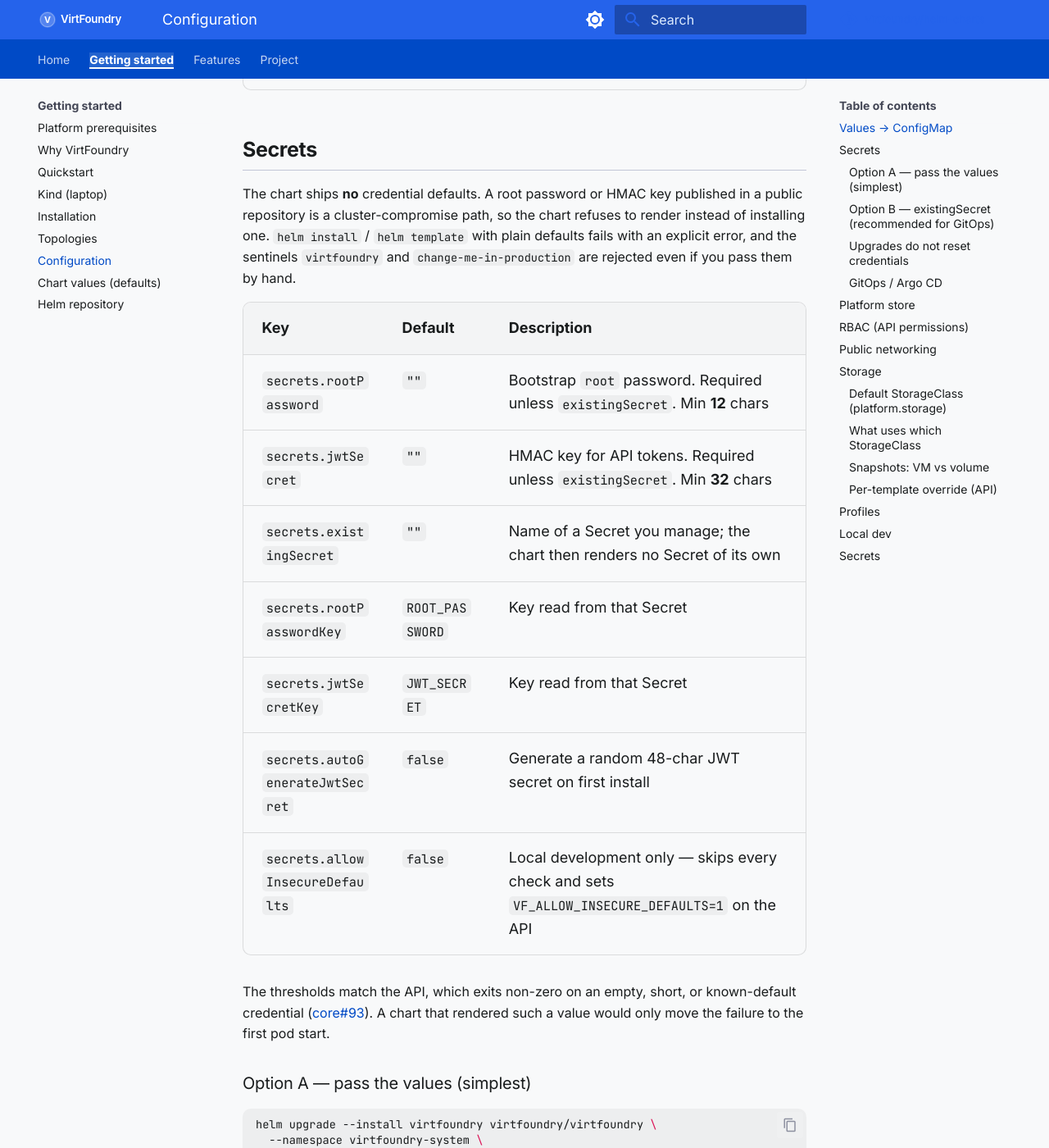
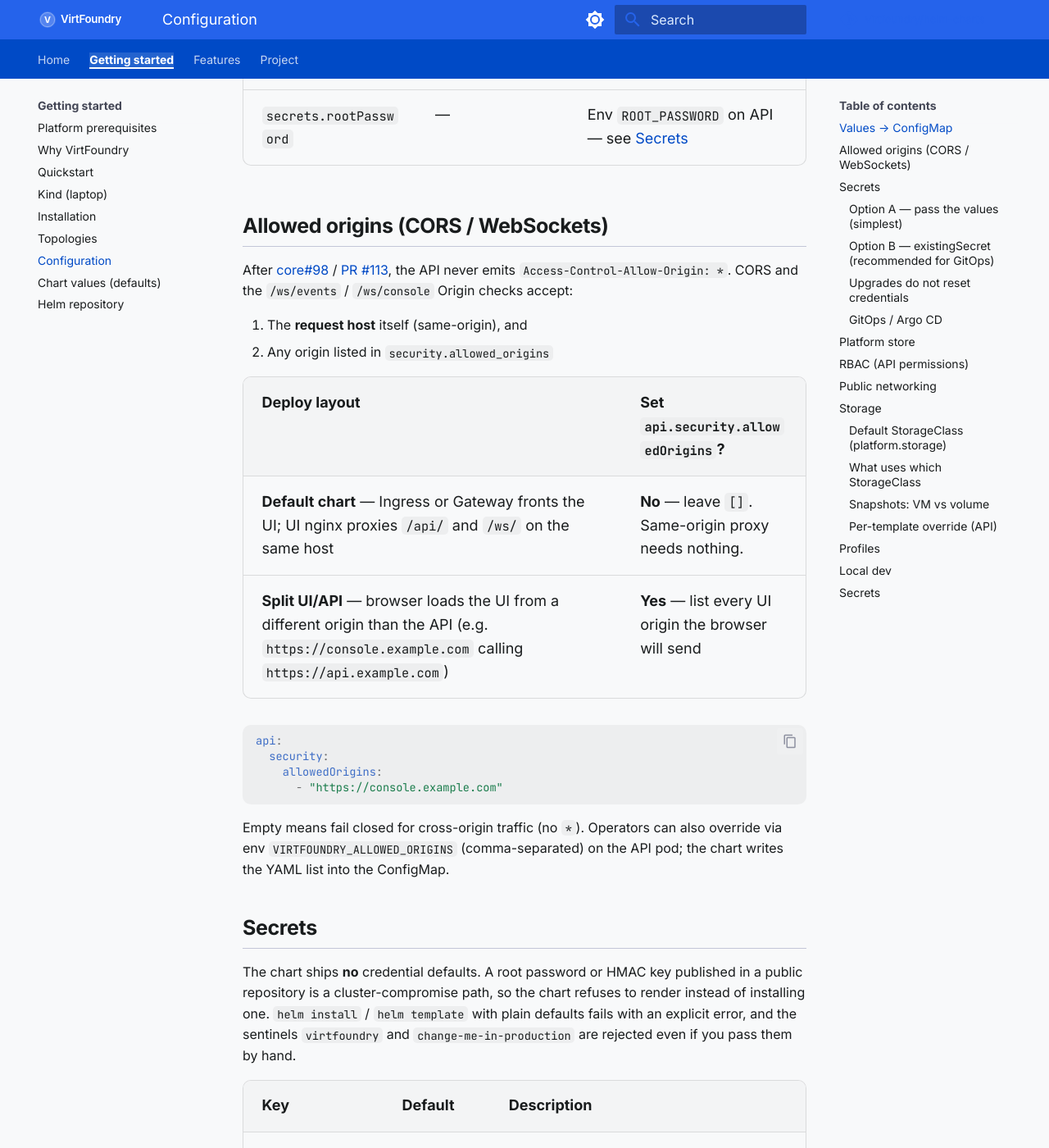
Before and after one commit to virtfoundry/helm-charts, an MkDocs documentation site: the page built from docs/guide/configuration.md, in a window 1280 px wide and 1400 px high, scrolled down 1285 px. Shown: the whole window at 82% size. Built offline with MkDocs 1.6.1 and Material for MkDocs 9.7.7, drawn with Linux system fonts in a browser that asks for light colours; comment, search, counter and statistics services are not loaded; some of the changed text lies outside the part shown.

Commit message:
fix(chart): expose api.security.allowedOrigins in values (#52)
Wire CORS / WS Origin allowlist into the API ConfigMap for split
UI/API deploys; same-origin proxy needs no change. Closes #51.

````diff
--- a/docs/guide/configuration.md
+++ b/docs/guide/configuration.md
@@ -10,12 +10,34 @@
 | `config.logLevel` | `logger.level` | |
 | `config.jwtExpire` | `security.jwt_expire` | |
 | `config.kubevirtEnabled` | `kubevirt.enabled` | |
+| `api.security.allowedOrigins` | `security.allowed_origins` | CORS / WS Origin allowlist — see [Allowed origins](#allowed-origins-cors--websockets) |
 | `platform.networking.public.*` | `networking.public.*` | Shared VM network |
 | `platform.networking.isolated.bridge.name` | `networking.isolated.bridge_name` | Tenant VPC bridge |
 | `platform.networking.vm.*` | `networking.vm.*` | Default VM networking |
 | `platform.storage.*` | `storage.*` | Default StorageClass for CDI/ISO disks |
 | `secrets.jwtSecret` | — | Env `JWT_SECRET` on API (not in ConfigMap) — see [Secrets](#secrets) |
 | `secrets.rootPassword` | — | Env `ROOT_PASSWORD` on API — see [Secrets](#secrets) |
+
+## Allowed origins (CORS / WebSockets)
+
+After [core#98](https://github.com/virtfoundry/core/issues/98) / [PR #113](https://github.com/virtfoundry/core/pull/113), the API never emits `Access-Control-Allow-Origin: *`. CORS and the `/ws/events` / `/ws/console` Origin checks accept:
+
+1. The **request host** itself (same-origin), and
+2. Any origin listed in `security.allowed_origins`
+
+| Deploy layout | Set `api.security.allowedOrigins`? |
+|---------------|------------------------------------|
+| **Default chart** — Ingress or Gateway fronts the UI; UI nginx proxies `/api/` and `/ws/` on the same host | **No** — leave `[]`. Same-origin proxy needs nothing. |
+| **Split UI/API** — browser loads the UI from a different origin than the API (e.g. `https://console.example.com` calling `https://api.example.com`) | **Yes** — list every UI origin the browser will send |
+
+```yaml
+api:
+  security:
+    allowedOrigins:
+      - "https://console.example.com"
+```
+
+Empty means fail closed for cross-origin traffic (no `*`). Operators can also override via env `VIRTFOUNDRY_ALLOWED_ORIGINS` (comma-separated) on the API pod; the chart writes the YAML list into the ConfigMap.
 
 ## Secrets
 
````
Also changed, not shown: CHANGELOG.md (+1 -0 lines), SECURITY.md (+1 -0 lines), charts/virtfoundry/README.md (+15 -0 lines), docs/project/changelog.md (+1 -0 lines), 2 other files.
